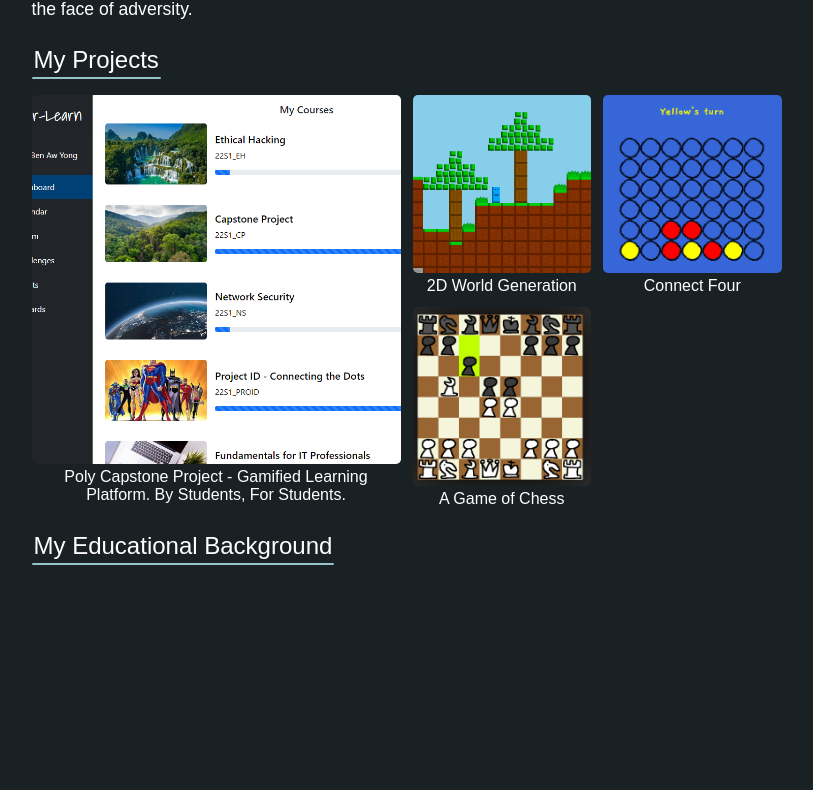
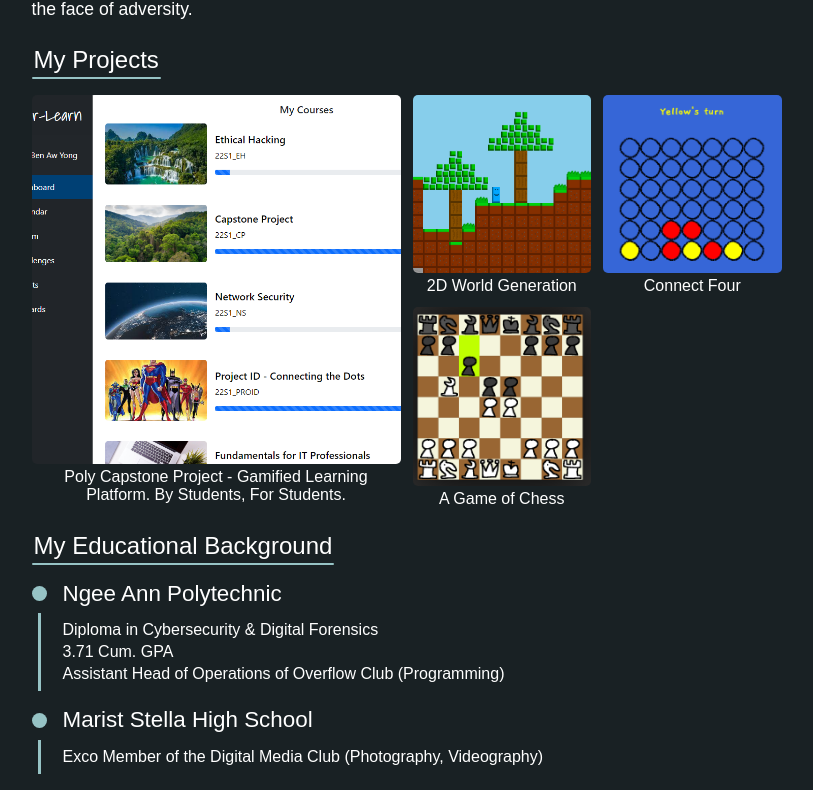
Before and after one commit to herbalvegetable/personal-portfolio, a Next.js app in the folder webapp/: page / in a window 1280 px wide. Shown: the part 414-1204 px from the top of the page, without its empty margins (304-1117 px from the left). Before the commit the page ends 995 px from the top, so only its background shows below. Built offline with nearby package versions, Linux system fonts and the light colour scheme; a web font is replaced by a local one.

Commit message:
added topic component

```diff
--- a/webapp/components/Topic/Topic.js
+++ b/webapp/components/Topic/Topic.js
@@ -15,7 +15,9 @@ export default function Topic({ title, lines }) {
                 <div className={styles.text}>{title}</div>
             </div>
             <div className={styles.content}>
-                <div className={styles.divider}></div>
+                <div className={styles.divider}>
+                    <div className={styles.line}></div>
+                </div>
                 <div className={styles.lines_container}>
                     {
                         lines.map((line, i) => {
--- a/webapp/components/Topic/Topic.module.css
+++ b/webapp/components/Topic/Topic.module.css
@@ -1,26 +1,52 @@
 .topic{
+    display: flex;
+    flex-direction: column;
+    align-items: flex-start;
+    align-self: flex-start;
 
+    margin-bottom: 1em;
 }
 
 .title{
-
+    display: flex;
+    flex-direction: row;
+    align-items: center;
+    margin-bottom: 0.4em;
 }
 .title .bullet{
-
+    width: 15px;
+    height: 15px;
+    border-radius: 50%;
+    background-color: #96C3C5;
+    margin-right: 1em;
 }
 .title .text{
-
+    font-size: 1.4em;
 }
 
 .content{
-
+    display: flex;
+    flex-direction: row;
 }
 .content .divider{
+    display: flex;
+    justify-content: center;
 
+    width: 15px;
+    margin-right: 1em;
+}
+.content .divider .line{
+    width: 3px;
+    height: 100%;
+    /* border-radius: 15px; */
+    background-color: #96C3C5;
 }
 .content .lines_container{
-
+    display: flex;
+    flex-direction: column;
+    align-items: flex-start;
+    padding: 0.5em 0;
 }
-.content .lines_container > .line{
-
+.content .lines_container > .line:not(:last-child){
+    margin-bottom: 0.25em;
 }
--- a/webapp/src/pages/index.js
+++ b/webapp/src/pages/index.js
@@ -7,6 +7,7 @@ import Handle from 'components/Handle/Handle';
 import Paragraph from 'components/Paragraph/Paragraph';
 import Title from 'components/Title/Title';
 import Collage from 'components/Collage/Collage';
+import Topic from 'components/Topic/Topic';
 
 export default function Home() {
 	return (
@@ -38,6 +39,18 @@ export default function Home() {
 			]}/>
 
 			<Title>My Educational Background</Title>
+			<Topic
+				title={'Ngee Ann Polytechnic'}
+				lines={[
+					'Diploma in Cybersecurity & Digital Forensics',
+					'3.71 Cum. GPA',
+					'Assistant Head of Operations of Overflow Club (Programming)'
+				]}/>
+			<Topic
+				title={'Marist Stella High School'}
+				lines={[
+					'Exco Member of the Digital Media Club (Photography, Videography)',
+				]}/>
 		</PageContainer>
 	)
 }
```
